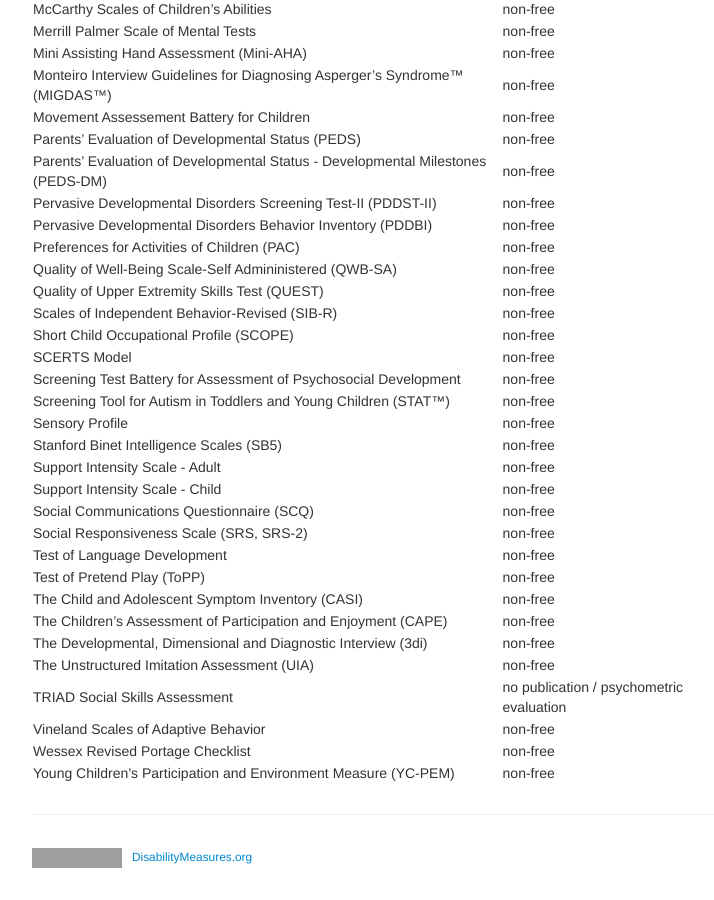
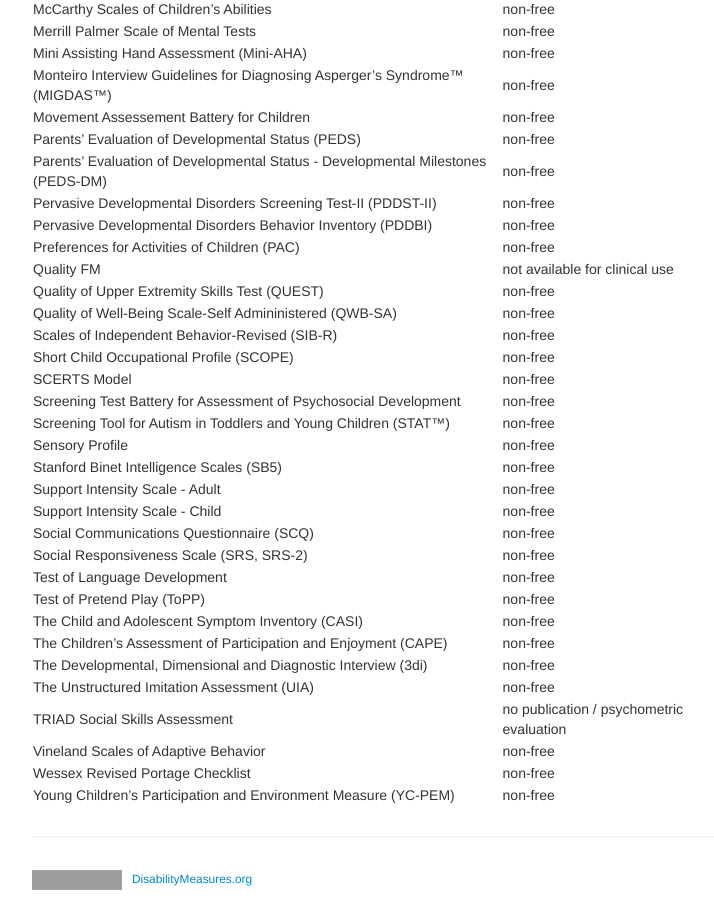
Before and after one commit to mjmaenner/disabilitymeasures, a Jekyll site: the page built from pages/donotqualify.md, in a window 1280 px wide and 900 px high, scrolled down 1816 px. Shown: the whole window, without its empty margins (258-972 px from the left). Built offline with Jekyll 4.4.1, drawn with Linux system fonts in a browser that asks for light colours; before the commit the page ends 2694 px from its top, so only the background shows below that; grey boxes are pictures that could not be loaded.

Commit message:
added Quality FM

```diff
--- a/pages/donotqualify.md
+++ b/pages/donotqualify.md
@@ -94,8 +94,9 @@ Parents' Evaluation of Developmental Status - Developmental Milestones (PEDS-DM)
 Pervasive Developmental Disorders Screening Test-II (PDDST-II) | non-free
 Pervasive Developmental Disorders Behavior Inventory (PDDBI) | non-free
 Preferences for Activities of Children (PAC) | non-free
+Quality FM | not available for clinical use
+Quality of Upper Extremity Skills Test (QUEST) | non-free
 Quality of Well-Being Scale-Self Admininistered (QWB-SA) | non-free
-Quality of Upper Extremity Skills Test (QUEST) | non-free
 Scales of Independent Behavior-Revised (SIB-R) | non-free
 Short Child Occupational Profile (SCOPE) | non-free
 SCERTS Model | non-free
```
